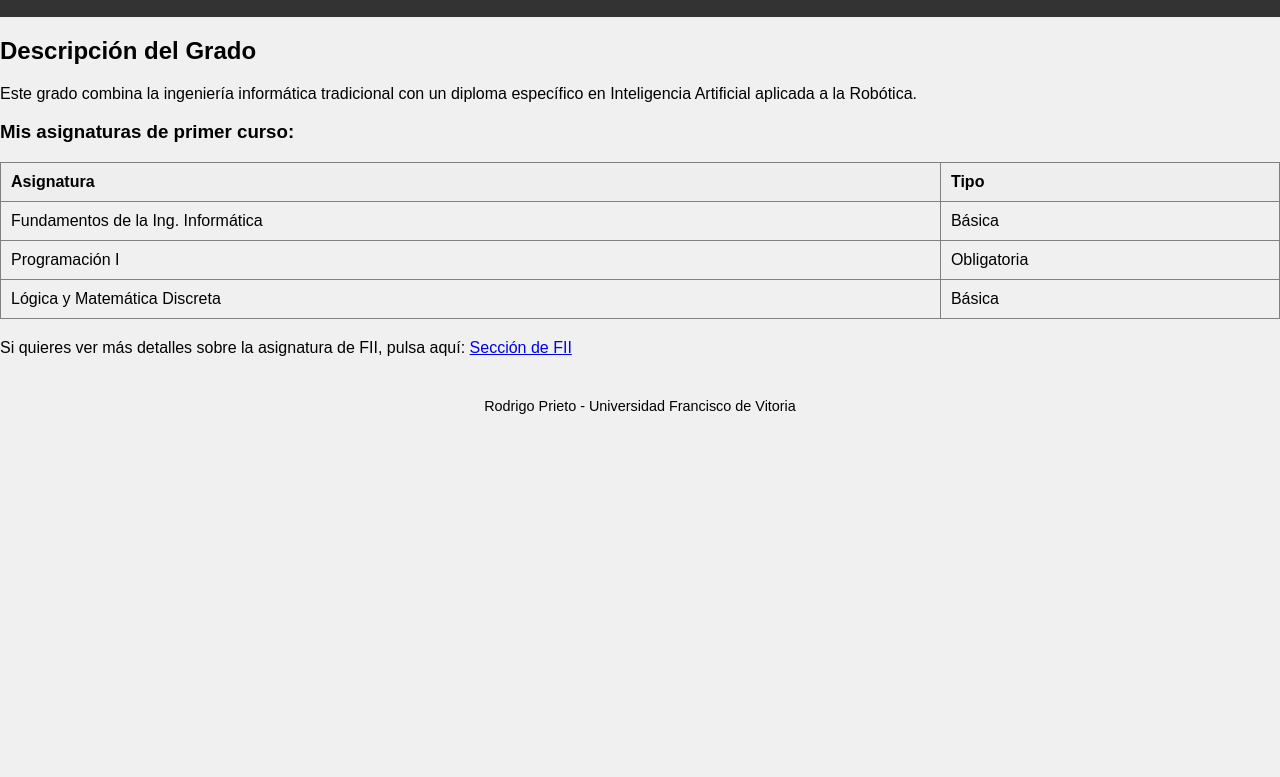
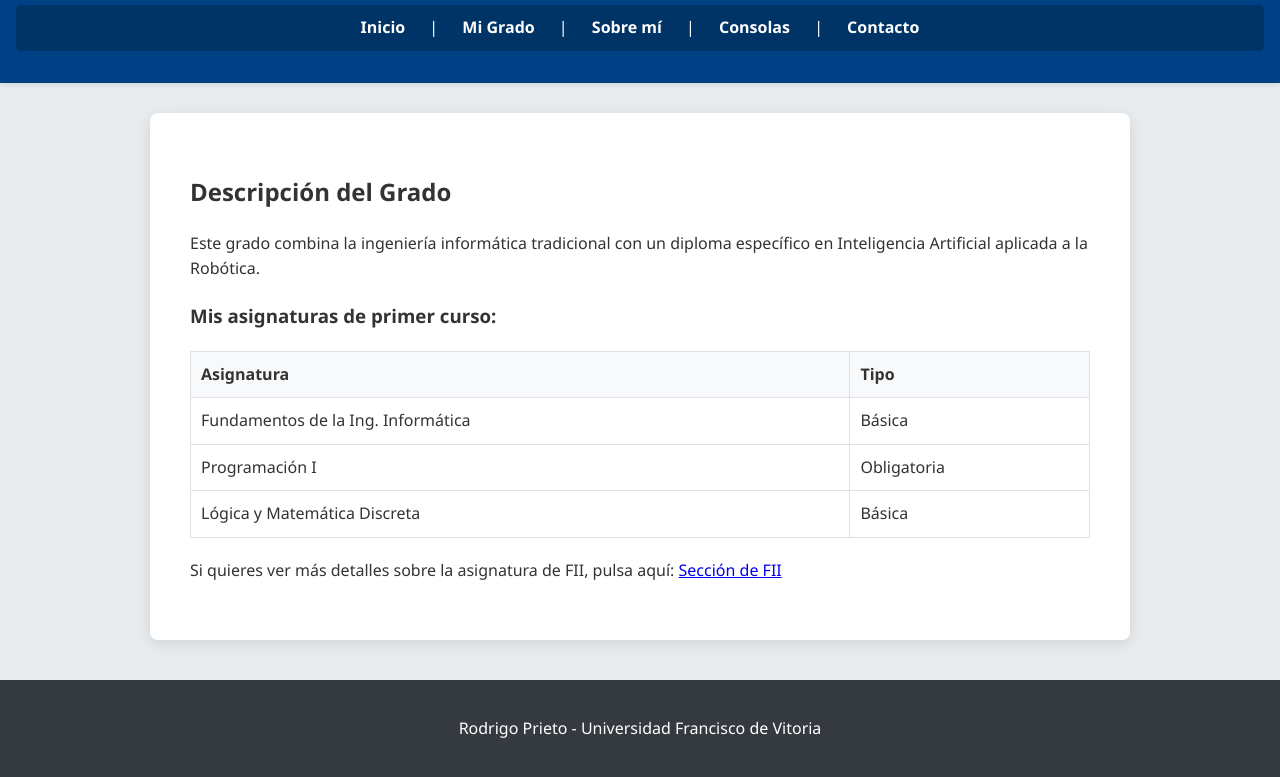
Before and after one commit to rodrigo-prieto-coder/proyecto_final_web, a plain HTML site: page degree.html in a window 1280 px wide. Shown: the part 121-898 px from the top of the page. Before the commit the page ends 800 px from the top, so only its background shows below. Drawn offline with Linux system fonts and the light colour scheme.

Commit message:
Mejora visual del CSS: menú de navegación y sombras en contenedores

```diff
--- a/CSS/style.css
+++ b/CSS/style.css
@@ -1,39 +1,87 @@
-/* Estilos generales para que la web se vea limpia */
+/* Estilos generales */
 body {
-    font-family: Arial, sans-serif;
+    font-family: 'Segoe UI', Tahoma, Geneva, Verdana, sans-serif;
+    line-height: 1.6;
     margin: 0;
     padding: 0;
-    background-color: #f0f0f0; /* Fondo gris claro como el de las fotos */
+    background-color: #e9ecef; /* Un gris azulado más moderno */
+    color: #333;
 }
 
+/* Cabecera profesional */
 header {
-    background-color: #333;
+    background-color: #004085; /* Azul oscuro corporativo */
     color: white;
-    padding: 20px;
+    padding: 2rem 1rem;
     text-align: center;
+    box-shadow: 0 2px 5px rgba(0,0,0,0.1);
 }
 
+/* Menú de navegación estilo botones */
 nav {
-    margin-top: 10px;
+    margin-top: 20px;
+    background: #003366;
+    padding: 10px;
+    border-radius: 5px;
 }
 
 nav a {
     color: white;
-    margin: 0 15px;
     text-decoration: none;
+    font-weight: bold;
+    padding: 8px 15px;
+    margin: 0 5px;
+    transition: background 0.3s;
 }
 
-.container {
-    background-color: white;
-    width: 80%;
-    margin: 20px auto;
-    padding: 20px;
-    min-height: 400px;
-    box-shadow: 0px 0px 10px rgba(0,0,0,0.1);
+nav a:hover {
+    background-color: #0056b3; /* Efecto al pasar el ratón */
+    border-radius: 4px;
 }
 
+/* Contenedor principal (el bloque blanco) */
+.contenedor {
+    max-width: 900px;
+    margin: 30px auto;
+    background: #fff;
+    padding: 40px;
+    border-radius: 8px;
+    box-shadow: 0 4px 15px rgba(0,0,0,0.1);
+}
+
+/* Estilo para las imágenes */
+img {
+    display: block;
+    margin: 20px auto;
+    max-width: 100%;
+    height: auto;
+    border: 1px solid #ddd;
+    padding: 5px;
+    background: #fff;
+}
+
+/* Tablas como la de la página de Grado */
+table {
+    width: 100%;
+    border-collapse: collapse;
+    margin: 20px 0;
+}
+
+th, td {
+    padding: 12px;
+    border: 1px solid #dee2e6;
+    text-align: left;
+}
+
+th {
+    background-color: #f8f9fa;
+}
+
+/* Pie de página */
 footer {
     text-align: center;
-    padding: 10px;
-    font-size: 0.9em;
+    padding: 20px;
+    background: #343a40;
+    color: white;
+    margin-top: 40px;
 }
```
